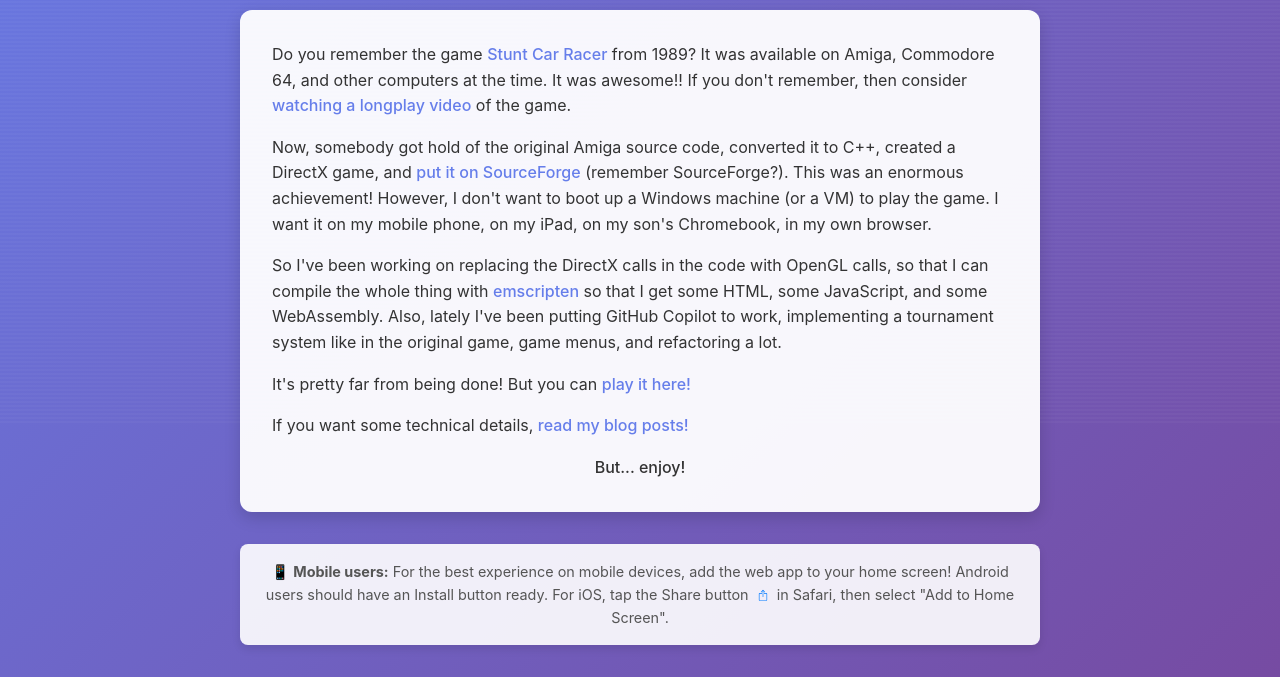
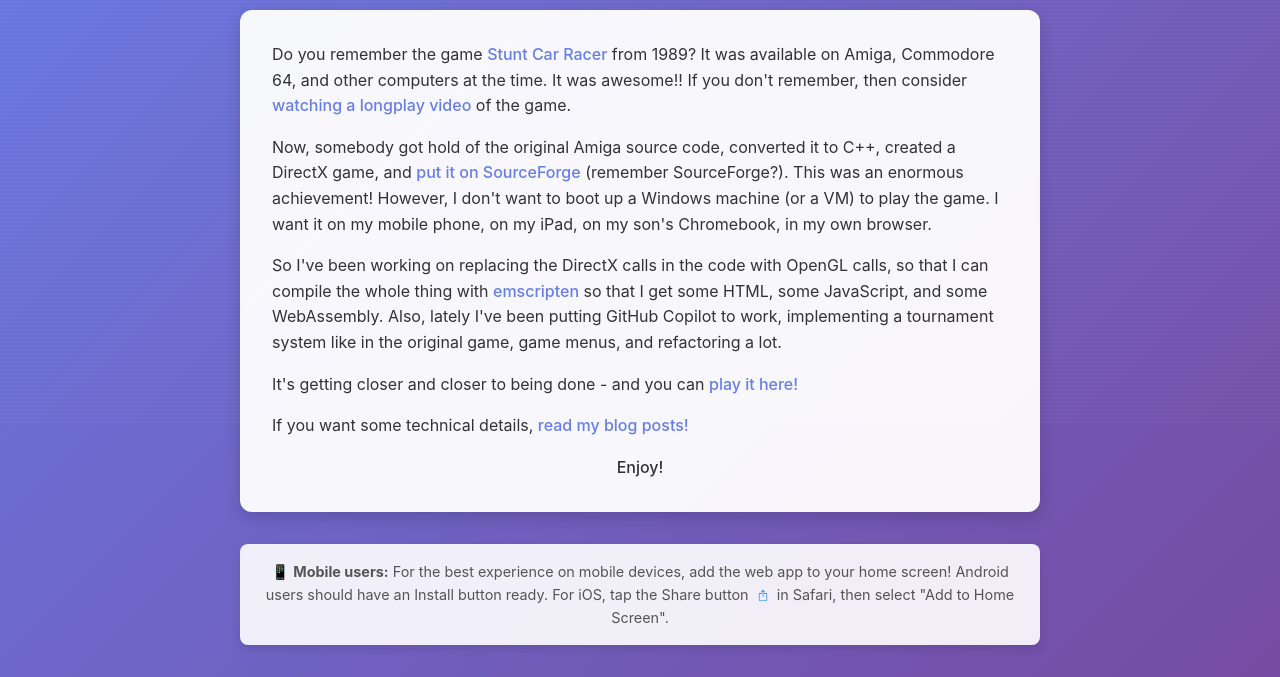
Before and after one commit to olefriis/play, a plain HTML site: page index.html in a window 1280 px wide. Shown: the part 375-1052 px from the top of the page. Drawn offline with Linux system fonts and the light colour scheme.

Commit message:
Slightly updated index

```diff
--- a/index.html
+++ b/index.html
@@ -130,11 +130,11 @@
       WebAssembly. Also, lately I've been putting GitHub Copilot to work, implementing a tournament system like in the
       original game, game menus, and refactoring a lot.</p>
 
-    <p>It's pretty far from being done! But you can <a href="./source.html">play it here!</a></p>
+    <p>It's getting closer and closer to being done - and you can <a href="./source.html">play it here!</a></p>
 
     <p>If you want some technical details, <a href="https://olefriis.github.io">read my blog posts!</a></p>
 
-    <p>But... enjoy!</p>
+    <p>Enjoy!</p>
     </div>
 
     <div class="mobile-note">
```
